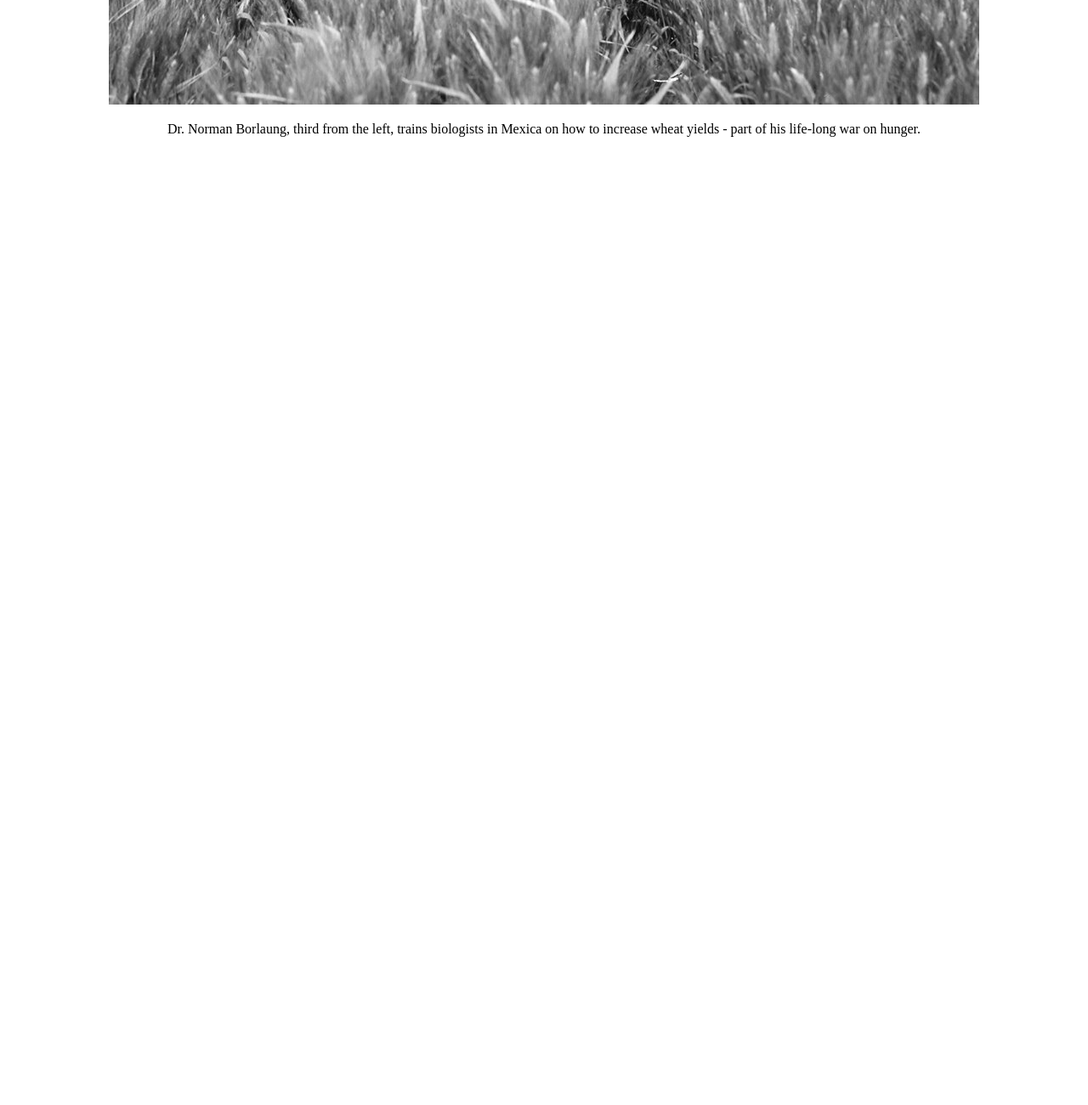
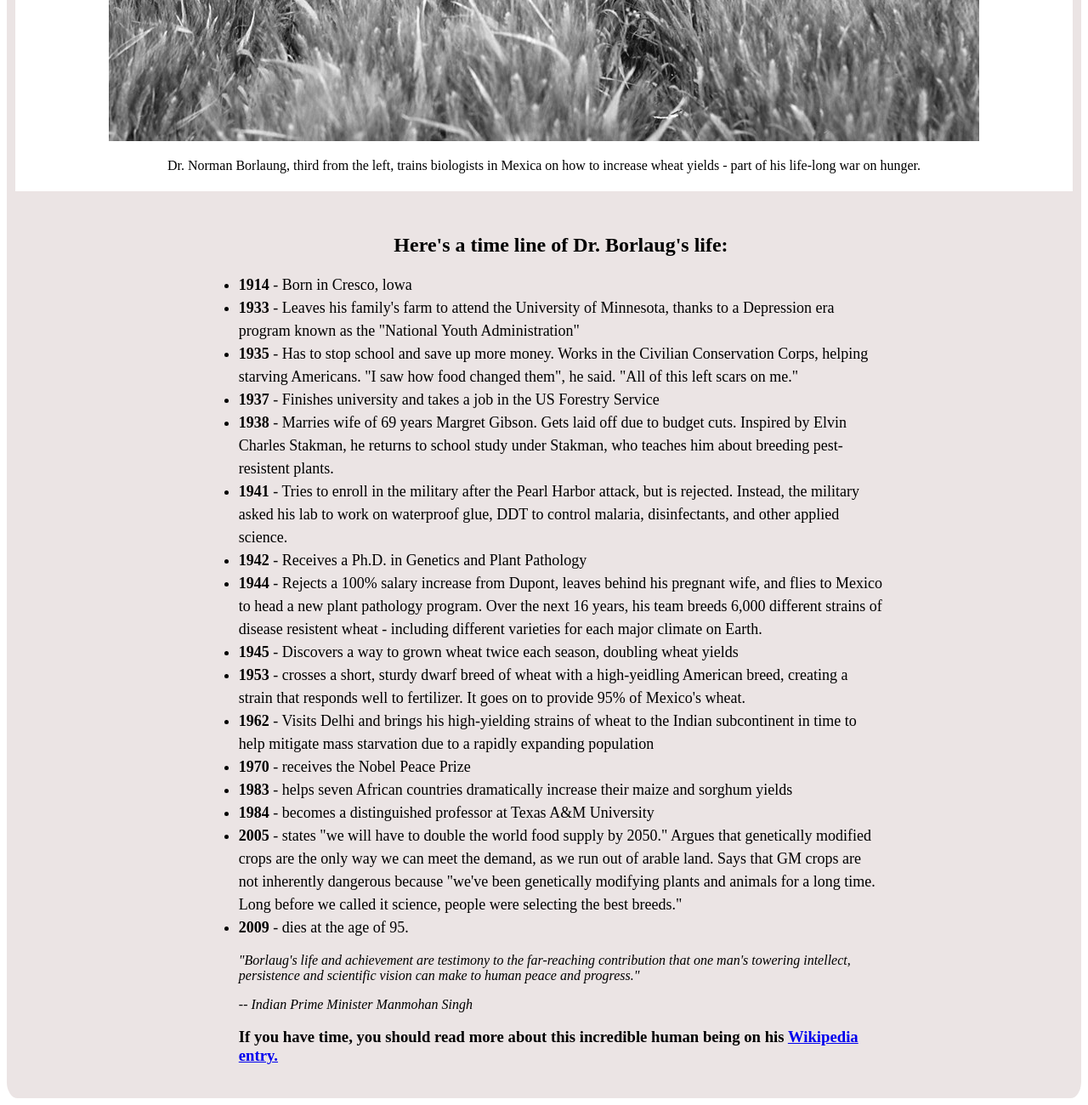
Before and after one commit to AbdimulhinYussuf3675/Hello-Microverse, a plain HTML site: page index.html in a window 1280 px wide. Shown: the part 614-1914 px from the top of the page at 85% size. Before the commit the page ends 800 px from the top, so only its background shows below. Drawn offline with Linux system fonts and the light colour scheme.

Commit message:
implemented the 6-9 users stories

```diff
--- a/css/style.css
+++ b/css/style.css
@@ -1,15 +1,37 @@
-*{
+* {
   padding: 0;
   box-sizing: 0;
 }
-#main{
+#main {
   background-color: rgb(235, 228, 228);
   border-radius: 1%;
 }
-#title{
+
+#img-caption {
   text-align: center;
 }
-#img-div{
+
+#title {
   text-align: center;
+  padding: 10px;
+}
+#img-div {
   background-color: white;
+  margin: 10px;
+  padding: 5px;
 }
+
+#tribute-info {
+  width: 60%;
+  margin-left: 20%;
+  padding: 20px;
+}
+
+h2 {
+  text-align: center;
+}
+
+#tribute-info ul li {
+  font-size: large;
+  line-height: 150%;
+}
--- a/index.html
+++ b/index.html
@@ -1,9 +1,9 @@
 <!DOCTYPE html>
 <html lang="en">
   <head>
-    <meta charset="UTF-8">
+    <meta charset="UTF-8" />
     <title>Fork Me! FCC: Test Suite Template</title>
-    <link rel="stylesheet" href="css/style.css">
+    <link rel="stylesheet" href="css/style.css" />
   </head>
 
   <body>
@@ -13,16 +13,119 @@
         <p>The man who saved a billion lives</p>
       </div>
       <div id="img-div">
-        <img id="image" src="./image/tribute-page-main-image (1).jpg" alt="Norman Borlaung">
-        <p id="image-caption">Dr. Norman Borlaung, third from the left, trains biologists in Mexica on how to increase wheat yields - part of his life-long war on hunger.</p>
+        <div id="img-caption">
+          <img
+            id="image"
+            src="./image/tribute-page-main-image (1).jpg"
+            alt="Norman Borlaung"
+          />
+          <p id="image-caption">
+            Dr. Norman Borlaung, third from the left, trains biologists in
+            Mexica on how to increase wheat yields - part of his life-long war
+            on hunger.
+          </p>
+        </div>
       </div>
 
+      <div id="tribute-info">
+        <h2>Here's a time line of Dr. Borlaug's life:</h2>
+        <ul>
+          <li><b>1914</b> - Born in Cresco, lowa</li>
+          <li>
+            <b>1933</b> - Leaves his family's farm to attend the University of
+            Minnesota, thanks to a Depression era program known as the "National
+            Youth Administration"
+          </li>
+          <li>
+            <b>1935</b> - Has to stop school and save up more money. Works in
+            the Civilian Conservation Corps, helping starving Americans. "I saw
+            how food changed them", he said. "All of this left scars on me."
+          </li>
+          <li>
+            <b>1937</b> - Finishes university and takes a job in the US Forestry
+            Service
+          </li>
+          <li>
+            <b>1938</b> - Marries wife of 69 years Margret Gibson. Gets laid off
+            due to budget cuts. Inspired by Elvin Charles Stakman, he returns to
+            school study under Stakman, who teaches him about breeding
+            pest-resistent plants.
+          </li>
+          <li>
+            <b>1941</b> - Tries to enroll in the military after the Pearl Harbor
+            attack, but is rejected. Instead, the military asked his lab to work
+            on waterproof glue, DDT to control malaria, disinfectants, and other
+            applied science.
+          </li>
+          <li>
+            <b>1942</b> - Receives a Ph.D. in Genetics and Plant Pathology
+          </li>
+          <li>
+            <b>1944</b> - Rejects a 100% salary increase from Dupont, leaves
+            behind his pregnant wife, and flies to Mexico to head a new plant
+            pathology program. Over the next 16 years, his team breeds 6,000
+            different strains of disease resistent wheat - including different
+            varieties for each major climate on Earth.
+          </li>
+          <li>
+            <b>1945</b> - Discovers a way to grown wheat twice each season,
+            doubling wheat yields
+          </li>
+          <li>
+            <b>1953</b> - crosses a short, sturdy dwarf breed of wheat with a
+            high-yeidling American breed, creating a strain that responds well
+            to fertilizer. It goes on to provide 95% of Mexico's wheat.
+          </li>
+          <li>
+            <b>1962</b> - Visits Delhi and brings his high-yielding strains of
+            wheat to the Indian subcontinent in time to help mitigate mass
+            starvation due to a rapidly expanding population
+          </li>
+          <li><b>1970</b> - receives the Nobel Peace Prize</li>
+          <li>
+            <b>1983</b> - helps seven African countries dramatically increase
+            their maize and sorghum yields
+          </li>
+          <li>
+            <b>1984</b> - becomes a distinguished professor at Texas A&M
+            University
+          </li>
+          <li>
+            <b>2005</b> - states "we will have to double the world food supply
+            by 2050." Argues that genetically modified crops are the only way we
+            can meet the demand, as we run out of arable land. Says that GM
+            crops are not inherently dangerous because "we've been genetically
+            modifying plants and animals for a long time. Long before we called
+            it science, people were selecting the best breeds."
+          </li>
+          <li><b>2009</b> - dies at the age of 95.</li>
+        </ul>
+
+        <p>
+          <i
+            >"Borlaug's life and achievement are testimony to the far-reaching
+            contribution that one man's towering intellect, persistence and
+            scientific vision can make to human peace and progress."</i
+          >
+        </p>
+        <i>-- Indian Prime Minister Manmohan Singh</i>
+        <h3>
+          <b
+            >If you have time, you should read more about this incredible human
+            being on his
+            <a
+              id="tribute-link"
+              target="_blank"
+              href="https://en.wikipedia.org/wiki/Norman_Borlaug"
+              >Wikipedia entry.</a
+            ></b
+          >
+        </h3>
+      </div>
     </main>
-
 
     <script src="https://cdn.freecodecamp.org/testable-projects-fcc/v1/bundle.js"></script>
 
-
-    <script  src="js/index.js"></script>
+    <script src="js/index.js"></script>
   </body>
 </html>
```
Lines whose indentation alone changed are shown as unchanged.
